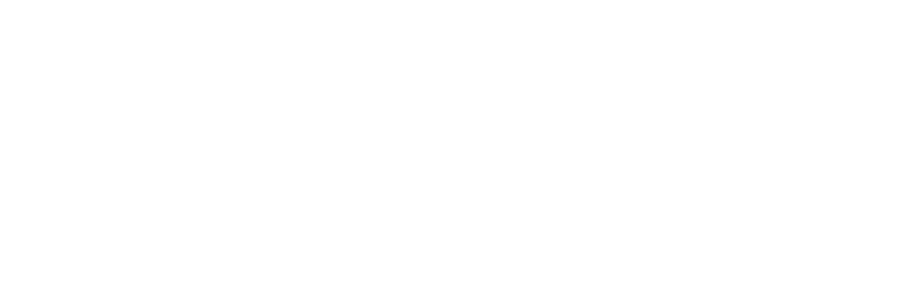
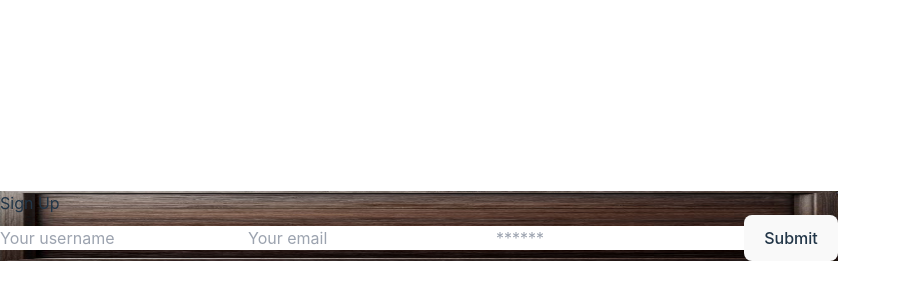
Before and after one commit to frenzie24/charactercompendium, a React (Vite) app in the folder client/: page /signup in a window 1280 px wide. Shown: the part 174-474 px from the top of the page, without its empty margins (0-901 px from the left). Built offline with nearby package versions, Linux system fonts and the light colour scheme.

Commit message:
routing in place, signup not behaving correctly

```diff
--- a/client/src/App.jsx
+++ b/client/src/App.jsx
@@ -203,8 +203,7 @@
   return (
     <ApolloProvider client={client}>
       <div className="flex-column justify-flex-start min-100-vh">
-
-        <div className="container">
+      <div className='tablebg flex flex-row flex-wrap w-screen justify-center items-start px-5 py5 '>
           <Outlet />
         </div>
 
@@ -213,7 +212,7 @@
   );
   /*return (
     <>
-      <div className='tablebg flex flex-row flex-wrap w-screen justify-center items-start px-5 py5 '>
+
         <CharacterSheetView HandleChange={handleChange} Items={undefined} />
 
       </div>
--- a/client/src/main.jsx
+++ b/client/src/main.jsx
@@ -1,14 +1,41 @@
 import React from 'react'
 import ReactDOM from 'react-dom/client'
 import App from './App.jsx'
+import Home from "./pages/Home";
+import Signup from "./pages/Signup";
+import Login from "./pages/Login";
+import CharacterSheetView from './components/views/CharacterSheetView.jsx';
+
 import { ApolloProvider, InMemoryCache, ApolloClient } from '@apollo/client';
 import './index.css'
 import client from './utils/apolloClient.js';
 
-ReactDOM.createRoot(document.getElementById('root')).render(
-  <ApolloProvider client={client}>
-  <React.StrictMode>
-    <App />
-  </React.StrictMode>
-  </ApolloProvider>,
-)
+import { createBrowserRouter, RouterProvider } from "react-router-dom";
+const router = createBrowserRouter([
+  {
+    path: '/',
+    element: <App />,
+    errorElement: <Error />,
+    children: [
+      {
+        index: true,
+        element: <Home />,
+      },
+      {
+        path: '/login',
+        element: <Login />,
+      },
+      {
+        path: '/signup',
+        element: <Signup />,
+      },
+
+      {
+        path: '/charactersheet',
+        element: <CharacterSheetView />,
+      },
+    ],
+  },
+]);ReactDOM.createRoot(document.getElementById('root')).render(
+  <RouterProvider router={router} />
+);
--- a/client/src/pages/Home.jsx
+++ b/client/src/pages/Home.jsx
@@ -1,7 +1,5 @@
 import { useQuery } from "@apollo/client";
 
-import MonsterList from "../components/MonsterList";
-import MonsterForm from "../components/MonsterForm";
 
 import { QUERY_CHARACTERS } from "../utils/queries";
 
@@ -16,13 +14,12 @@
           className='col-12 col-md-10 mb-3 p-3'
           style={{ border: "1px dotted #1a1a1a" }}
         >
-          <MonsterForm />
+
         </div>
         <div className='col-12 col-md-8 mb-3'>
           {loading ? (
             <div>Loading...</div>
-          ) : (
-            <MonsterList monsters={monsters} title='Witcher Monsters' />
+          ) : (<h4>:)</h4>
           )}
         </div>
       </div>
--- a/client/src/pages/Login.jsx
+++ b/client/src/pages/Login.jsx
@@ -41,8 +41,8 @@
   };
 
   return (
-    <main className="flex-row justify-center mb-4">
-      <div className="col-12 col-lg-10">
+    <main className="flex-row justify-center items-center max-w-96 min-h-72 mb-4">
+      <div className="col-12 col-lg-10 ">
         <div className="card">
           <h4 className="card-header bg-dark text-light p-2">Login</h4>
           <div className="card-body">
--- a/client/src/pages/Signup.jsx
+++ b/client/src/pages/Signup.jsx
@@ -39,11 +39,11 @@
   };
 
   return (
-    <main className="flex-row justify-center mb-4">
+    <main className="flex-row justify-center items-center max-w-96 min-h-72 mb-4">
       <div className="col-12 col-lg-10">
         <div className="card">
           <h4 className="card-header bg-dark text-light p-2">Sign Up</h4>
-          <div className="card-body">
+          <div className="card-body ">
             {data ? (
               <p>
                 Success! You may now head{' '}
```
